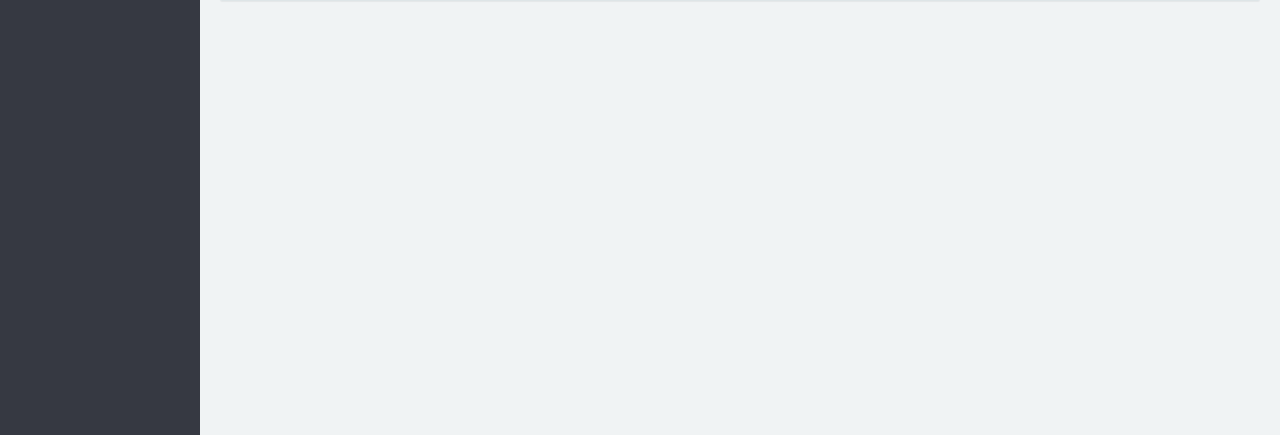
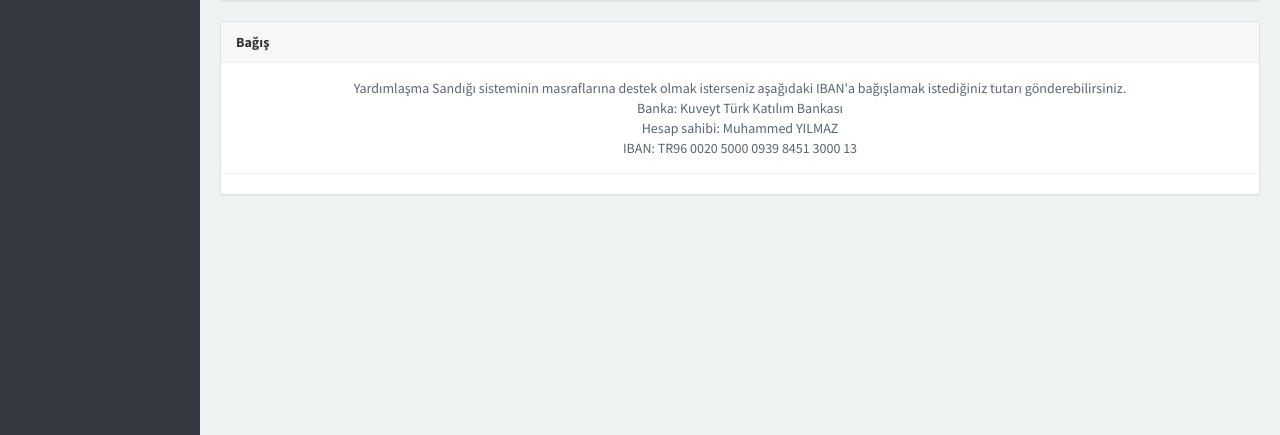
Before and after one commit to yilmazmuhammed/Sandikv2, a Flask app: template sandik/website_transaction/templates/website_transaction/website_transactions_page.html in a window 1280 px wide. Shown: the part 286-721 px from the top of the page. Run offline with Flask 2, Linux system fonts and the light colour scheme; the template is opened without the code that fills it, so the values that code supplies are empty; parts of the project's set-up code (start-up, migrations or seed data) failed here and were passed over; some libraries are stand-ins or nearby versions.

Commit message:
Websitesi masrafları için bağış hesabı bilgileri eklendi

```diff
--- a/sandik/website_transaction/templates/website_transaction/website_transactions_page.html
+++ b/sandik/website_transaction/templates/website_transaction/website_transactions_page.html
@@ -63,7 +63,7 @@ jQuery(function($){
   {{ macros.page_header(page_info.title) }}
   <div class="wrapper-md">
     <div class="panel panel-default">
-      <div class="panel-heading">
+      <div class="panel-heading font-bold">
         {{ page_info.title }}
         <span class="pull-right">
           {% if current_user.is_authenticated and current_user.is_admin() %}
@@ -90,5 +90,19 @@ jQuery(function($){
         </div>
       </div>
     </div>
+    <div class="panel panel-default">
+      <div class="panel-heading font-bold">
+        Bağış
+      </div>
+      <div class="panel-body text-center">
+          <span>Yardımlaşma Sandığı sisteminin masraflarına destek olmak isterseniz aşağıdaki IBAN'a bağışlamak
+            istediğiniz tutarı gönderebilirsiniz. </span><br>
+          <span>Banka: Kuveyt Türk Katılım Bankası</span><br>
+          <span>Hesap sahibi: Muhammed YILMAZ</span><br>
+          <span>IBAN: TR96 0020 5000 0939 8451 3000 13</span>
+      </div>
+      <div class="panel-footer text-center">
+      </div>
+    </div>
   </div>
 {% endblock %}
```
